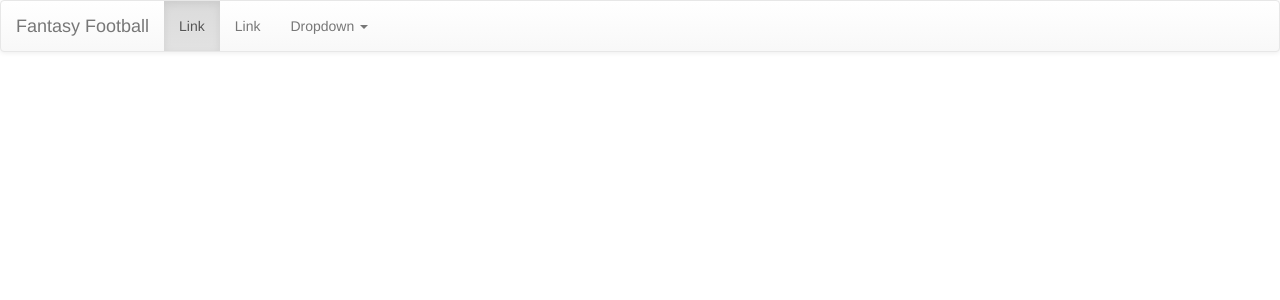
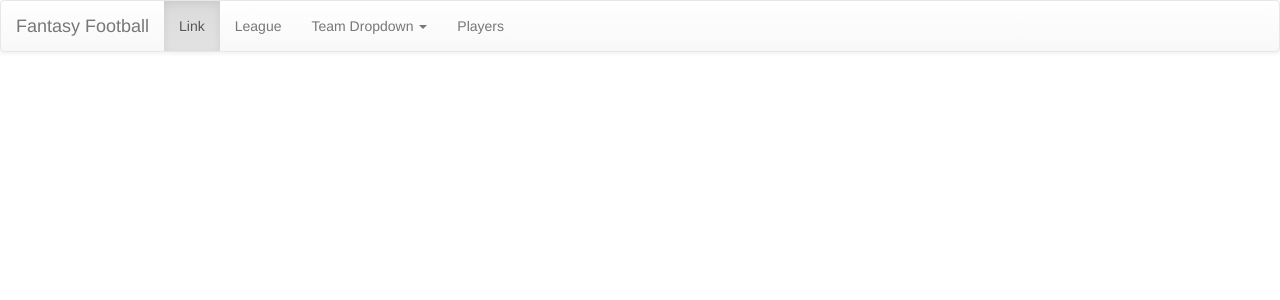
Before and after one commit to Cappo/cs3380_fantasy_football, a PHP site: page /_SNIPPETS/head.php in a window 1280 px wide. Shown: the top 300 px of the page. Run offline with PHP 8.4, Linux system fonts and the light colour scheme; some libraries are stand-ins or nearby versions.

Commit message:
Some changes to navbar.

```diff
--- a/_SNIPPETS/head.php
+++ b/_SNIPPETS/head.php
@@ -21,19 +21,15 @@
 		<div class="collapse navbar-collapse" id="nav-collapse">
 			<ul class="nav navbar-nav">
 				<li class="active"><a href="#">Link <span class="sr-only">(current)</span></a></li>
-				<li><a href="#">Link</a></li>
+				<li><a href="home.php">League</a></li>
 				<li class="dropdown">
-					<a href="#" class="dropdown-toggle" data-toggle="dropdown" role="button" aria-expanded="false">Dropdown <span class="caret"></span></a>
+					<a href="#" class="dropdown-toggle" data-toggle="dropdown" role="button" aria-expanded="false">Team Dropdown <span class="caret"></span></a>
 					<ul class="dropdown-menu" role="menu">
-						<li><a href="#">Action</a></li>
-						<li><a href="#">Another action</a></li>
-						<li><a href="#">Something else here</a></li>
-						<li class="divider"></li>
-						<li><a href="#">Separated link</a></li>
-						<li class="divider"></li>
-						<li><a href="#">One more separated link</a></li>
+						<li><a href="#">team1</a></li>
+						<li><a href="#">team2</a></li>
 					</ul>
 				</li>
+				<li><a href="players.php">Players</a></li>
 			</ul>
         </div>
 	</div>
```
